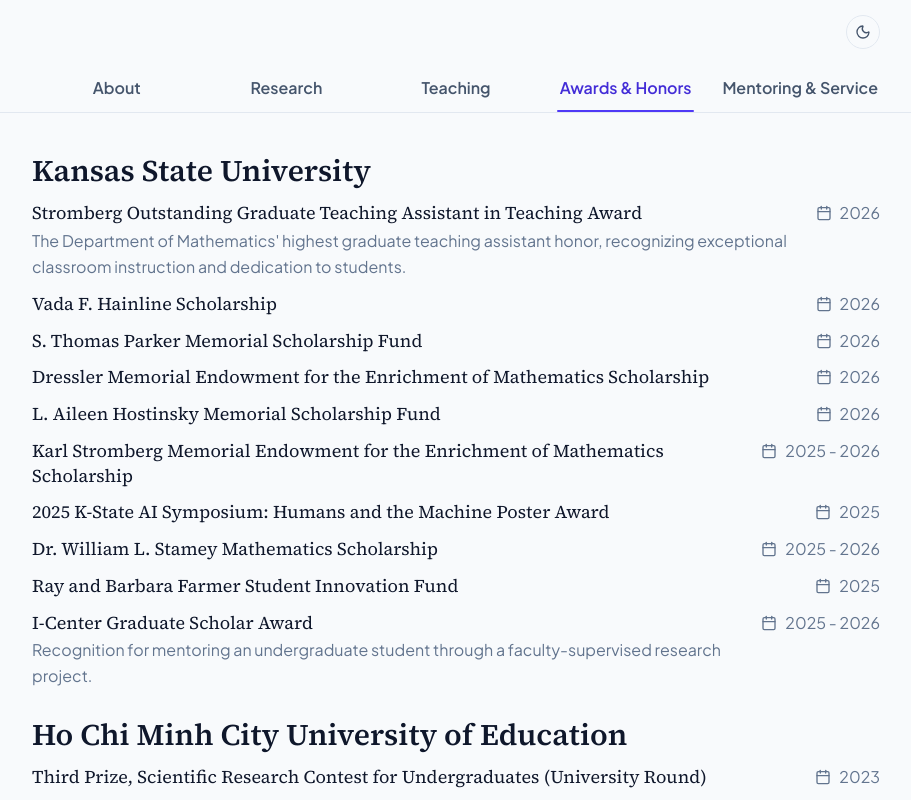
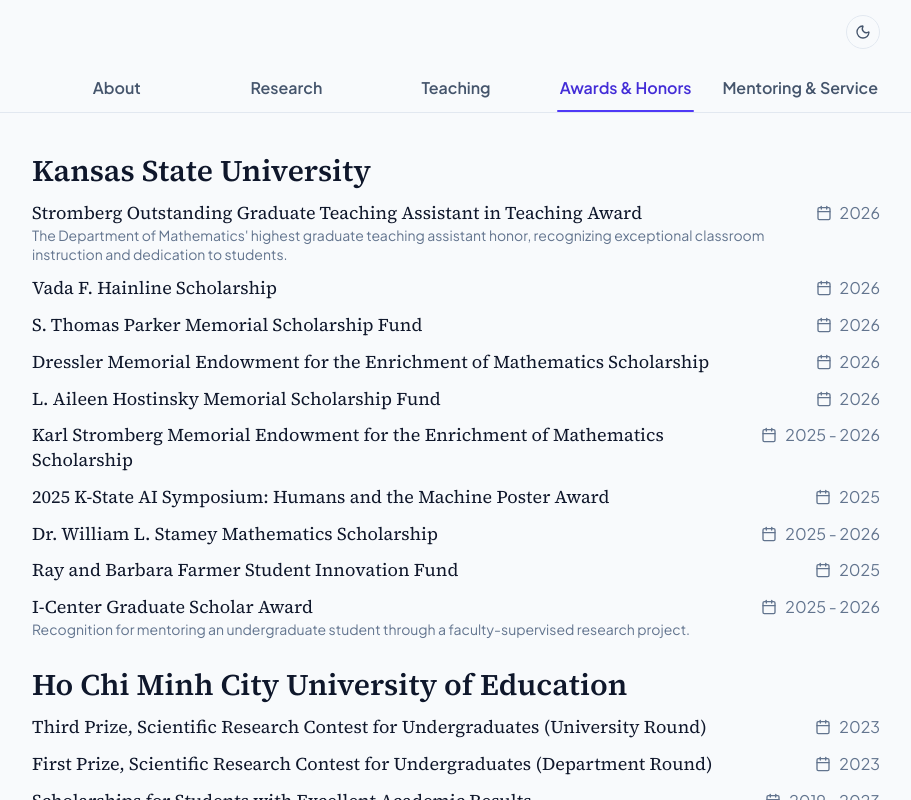
Before and after one commit to nhungnh-dot/nhungnh-dot.github.io, a React (Vite) app: page / in a window 1280 px wide. Both pictures are taken after a click on the tab "Awards & Honors". Shown: the top 800 px of the page, without its empty margins (184-1095 px from the left). Built offline with nearby package versions, Linux system fonts and the light colour scheme.

Commit message:
Tighten award description styling

```diff
--- a/src/components/AwardsHonors.tsx
+++ b/src/components/AwardsHonors.tsx
@@ -25,7 +25,7 @@ export const AwardsHonors: React.FC = () => {
                         {award.title}
                       </p>
                       {award.description && (
-                        <p className="mt-0.5 text-sm text-slate-500 dark:text-slate-400 leading-relaxed">
+                        <p className="mt-0 text-xs text-slate-500 dark:text-slate-400 leading-snug">
                           {award.description}
                         </p>
                       )}
```
